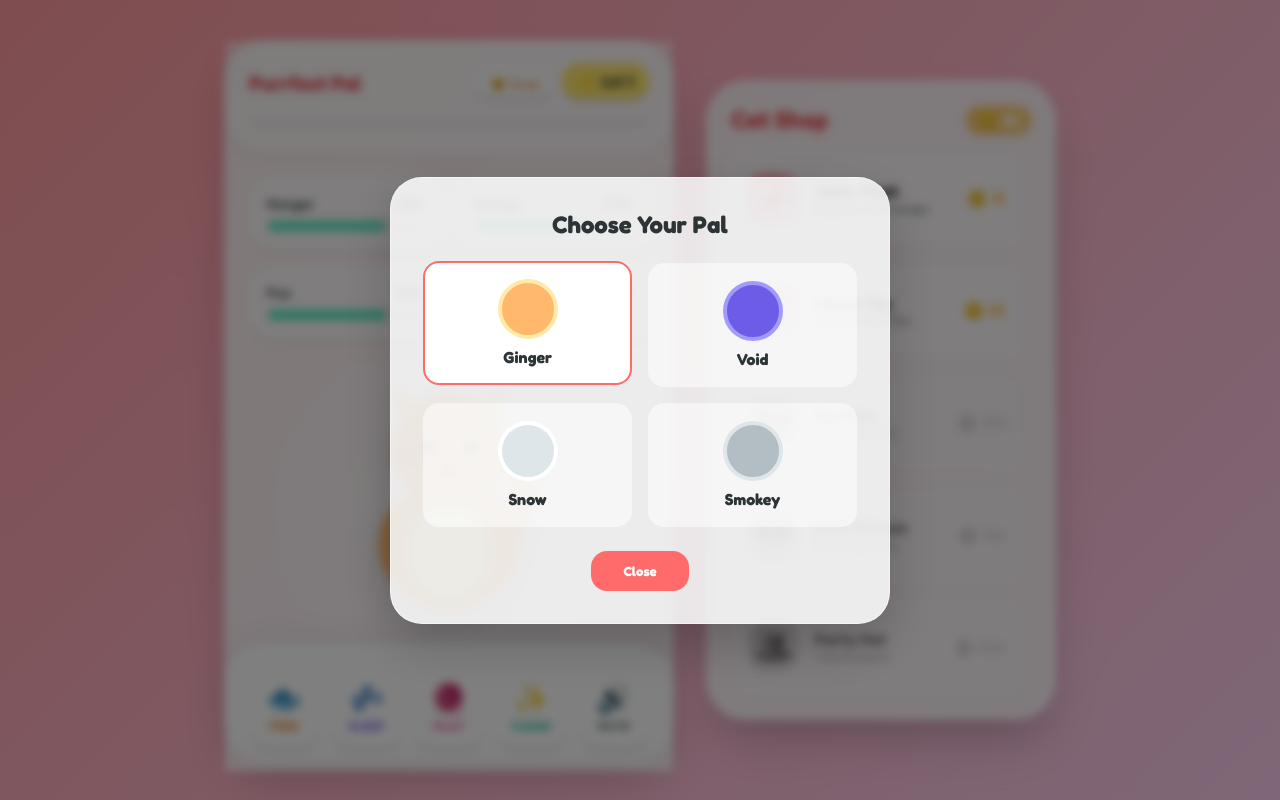
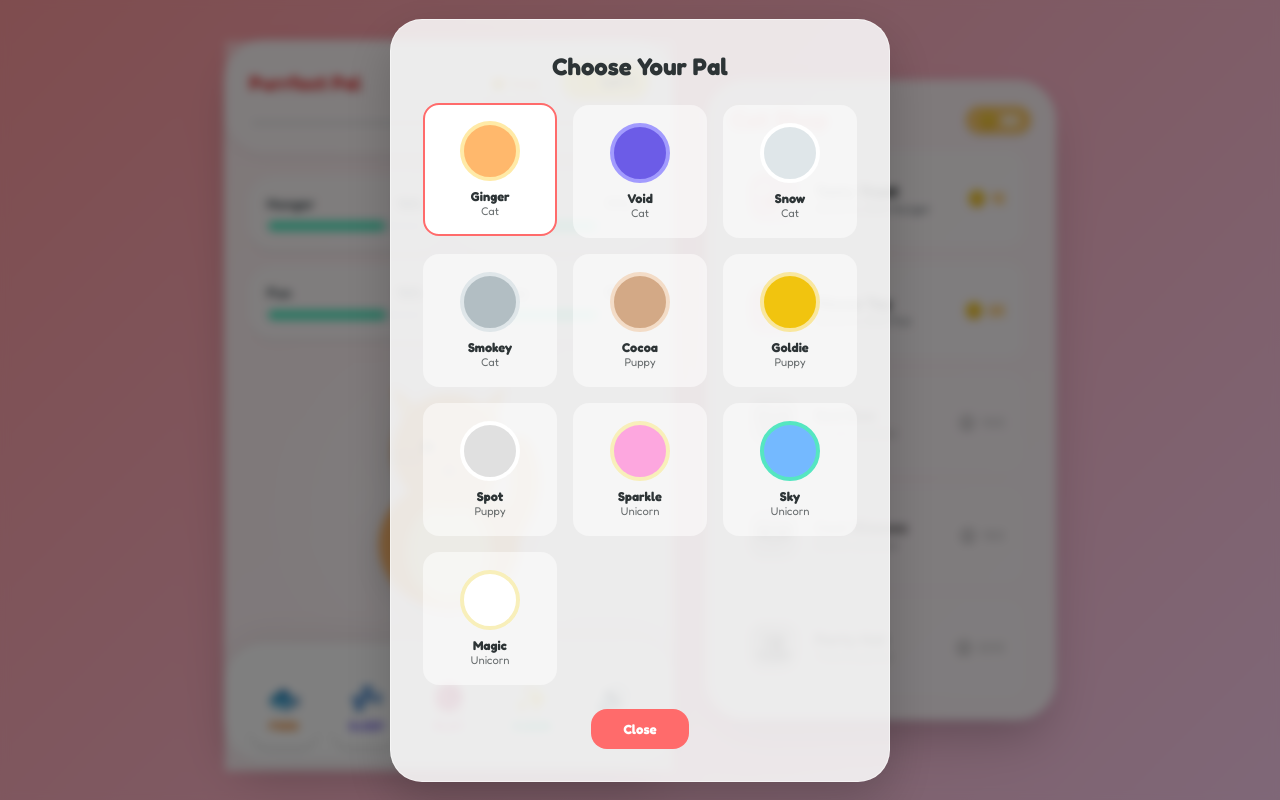
Before and after one commit to pandeypunit/pet, a plain HTML site: page index.html in a window 1280 px wide. Both pictures are taken after a click on the button "🐱 Swap". Drawn offline with Linux system fonts and the light colour scheme.

Commit message:
puppy and unicorn

```diff
--- a/index.html
+++ b/index.html
@@ -810,7 +810,7 @@
                     <h1 style="font-size: 1.25rem;">Purrfect Pal</h1>
                     <div style="display: flex; gap: 0.5rem; align-items: center;">
                         <button class="btn" style="padding: 0.25rem 0.75rem; font-size: 0.8rem;"
-                            onclick="game.openCatSelect()">🐱 Swap</button>
+                            onclick="game.openPetSelect()">🐱 Swap</button>
                         <div class="level-badge">
                             <span>⭐ Lvl <span id="level-display">1</span></span>
                         </div>
@@ -947,7 +947,7 @@
                 <div class="cat-options" id="cat-options">
                     <!-- Options injected by JS -->
                 </div>
-                <button class="close-btn" onclick="game.closeCatSelect()">Close</button>
+                <button class="close-btn" onclick="game.closePetSelect()">Close</button>
             </div>
         </div>
     </div>
@@ -992,13 +992,52 @@
                     { id: 'hat', name: 'Party Hat', icon: '🎩', price: 200, type: 'accessory', desc: 'Time to party!' }
                 ];
 
-                this.catTypes = {
+                this.petTypes = {
+                    'cat': {
+                        name: 'Cat',
+                        variants: {
                             'orange': { name: 'Ginger', body: '#FFB86C', belly: '#FFEAA7' },
-                    'black': { name: 'Void', body: '#6C5CE7', belly: '#A29BFE' }, // Changed to Purple
+                            'black': { name: 'Void', body: '#6C5CE7', belly: '#A29BFE' },
                             'white': { name: 'Snow', body: '#DFE6E9', belly: '#FFFFFF' },
                             'grey': { name: 'Smokey', body: '#B2BEC3', belly: '#DFE6E9' }
+                        },
+                        shapes: {
+                            ears: 'M 70 75 L 60 40 L 90 65 Z M 130 75 L 140 40 L 110 65 Z',
+                            earInner: 'M 72 70 L 65 50 L 85 65 Z M 128 70 L 135 50 L 115 65 Z',
+                            tail: 'M 140 150 Q 170 120 160 90'
+                        }
+                    },
+                    'puppy': {
+                        name: 'Puppy',
+                        variants: {
+                            'brown': { name: 'Cocoa', body: '#D3A986', belly: '#F3DCC7' },
+                            'golden': { name: 'Goldie', body: '#F1C40F', belly: '#F9E79F' },
+                            'spotted': { name: 'Spot', body: '#E0E0E0', belly: '#FFFFFF' }
+                        },
+                        shapes: {
+                            ears: 'M 60 70 Q 50 90 70 100 L 75 80 Z M 140 70 Q 150 90 130 100 L 125 80 Z', // Floppy ears
+                            earInner: '', // No inner ear visible for floppy
+                            tail: 'M 140 140 Q 160 130 150 110' // Short tail
+                        }
+                    },
+                    'unicorn': {
+                        name: 'Unicorn',
+                        variants: {
+                            'pink': { name: 'Sparkle', body: '#FDA7DF', belly: '#F8EFBA' },
+                            'blue': { name: 'Sky', body: '#74B9FF', belly: '#55E6C1' },
+                            'white': { name: 'Magic', body: '#FFFFFF', belly: '#F8EFBA' }
+                        },
+                        shapes: {
+                            ears: 'M 70 75 L 60 40 L 90 65 Z M 130 75 L 140 40 L 110 65 Z', // Pointy ears
+                            earInner: 'M 72 70 L 65 50 L 85 65 Z M 128 70 L 135 50 L 115 65 Z',
+                            tail: 'M 140 150 Q 170 120 160 90', // Fluffy tail (styled via CSS maybe?)
+                            horn: 'M 95 60 L 100 30 L 105 60 Z'
+                        }
+                    }
                 };
-                this.currentCatType = 'orange';
+
+                this.currentPet = 'cat';
+                this.currentVariant = 'orange';
 
                 this.init();
             }
@@ -1008,7 +1047,7 @@
                 this.startGameLoop();
                 this.updateUI();
                 this.renderShop();
-                this.renderCat();
+                this.renderPet();
 
                 // Add click handler to cat
                 document.getElementById('cat-svg').addEventListener('click', (e) => {
@@ -1032,55 +1071,93 @@
                 controls.style.gridTemplateColumns = 'repeat(5, 1fr)';
             }
 
-            openCatSelect() {
+            openPetSelect() {
                 const modal = document.getElementById('cat-select-modal');
                 const container = document.getElementById('cat-options');
                 container.innerHTML = '';
-
-                Object.entries(this.catTypes).forEach(([key, type]) => {
+                container.style.gridTemplateColumns = 'repeat(3, 1fr)'; // Adjust for more items
+
+                // Render types and their variants
+                Object.entries(this.petTypes).forEach(([typeKey, typeData]) => {
+                    Object.entries(typeData.variants).forEach(([varKey, varData]) => {
                         const div = document.createElement('div');
-                    div.className = `cat-option ${this.currentCatType === key ? 'selected' : ''}`;
-                    div.onclick = () => this.selectCat(key);
+                        div.className = `cat-option ${this.currentPet === typeKey && this.currentVariant === varKey ? 'selected' : ''}`;
+                        div.onclick = () => this.selectPet(typeKey, varKey);
 
                         div.innerHTML = `
-                        <div class="cat-preview" style="background: ${type.body}; border: 4px solid ${type.belly};"></div>
-                        <div style="font-weight: bold;">${type.name}</div>
+                            <div class="cat-preview" style="background: ${varData.body}; border: 4px solid ${varData.belly};"></div>
+                            <div style="font-weight: bold; font-size: 0.8rem;">${varData.name}</div>
+                            <div style="font-size: 0.7rem; opacity: 0.7;">${typeData.name}</div>
                         `;
                         container.appendChild(div);
                     });
+                });
 
                 modal.classList.add('visible');
             }
 
-            closeCatSelect() {
+            closePetSelect() {
                 document.getElementById('cat-select-modal').classList.remove('visible');
             }
 
-            selectCat(type) {
-                this.currentCatType = type;
-                this.renderCat();
-                this.closeCatSelect();
-                this.showToast(`Selected ${this.catTypes[type].name}!`);
+            selectPet(type, variant) {
+                this.currentPet = type;
+                this.currentVariant = variant;
+                this.renderPet();
+                this.closePetSelect();
+                this.showToast(`Selected ${this.petTypes[type].variants[variant].name}!`);
                 this.soundManager.play('feed');
             }
 
-            renderCat() {
-                const colors = this.catTypes[this.currentCatType];
+            renderPet() {
+                const typeData = this.petTypes[this.currentPet];
+                const colors = typeData.variants[this.currentVariant];
+                const shapes = typeData.shapes;
                 const svg = document.getElementById('cat-svg');
 
-                // Update Body and Ears (Fill)
-                svg.querySelectorAll('.cat-body, .cat-ear').forEach(el => {
-                    el.style.fill = colors.body;
-                });
-
-                // Update Tail (Stroke)
+                // Update Tail
                 const tail = svg.querySelector('.cat-tail');
-                if (tail) tail.style.stroke = colors.body;
-
-                // Update Belly and Inner Ears (Fill)
-                svg.querySelectorAll('.cat-belly, .cat-ear-inner').forEach(el => {
-                    el.style.fill = colors.belly;
-                });
+                if (tail) {
+                    tail.setAttribute('d', shapes.tail);
+                    tail.style.stroke = colors.body;
+                }
+
+                // Update Body/Head Colors
+                svg.querySelectorAll('.cat-body').forEach(el => el.style.fill = colors.body);
+                svg.querySelectorAll('.cat-belly').forEach(el => el.style.fill = colors.belly);
+
+                // Handle Ears (Complex because count might change or shape is complex)
+                const headGroup = svg.querySelector('g[transform="translate(0, -10)"]');
+
+                // Remove old ears
+                headGroup.querySelectorAll('.cat-ear, .cat-ear-inner, .unicorn-horn').forEach(e => e.remove());
+
+                // Add new ears
+                const newEars = document.createElementNS("http://www.w3.org/2000/svg", "path");
+                newEars.setAttribute("d", shapes.ears);
+                newEars.setAttribute("class", "cat-ear");
+                newEars.style.fill = colors.body;
+                headGroup.prepend(newEars);
+
+                if (shapes.earInner) {
+                    const newEarInner = document.createElementNS("http://www.w3.org/2000/svg", "path");
+                    newEarInner.setAttribute("d", shapes.earInner);
+                    newEarInner.setAttribute("class", "cat-ear-inner");
+                    newEarInner.style.fill = colors.belly;
+                    // Insert after ears
+                    newEars.after(newEarInner);
+                }
+
+                // Handle Unicorn Horn
+                if (this.currentPet === 'unicorn' && shapes.horn) {
+                    const horn = document.createElementNS("http://www.w3.org/2000/svg", "path");
+                    horn.setAttribute("d", shapes.horn);
+                    horn.setAttribute("class", "unicorn-horn");
+                    horn.style.fill = "#F1C40F"; // Gold horn
+                    horn.style.stroke = "#F39C12";
+                    horn.style.strokeWidth = "1";
+                    headGroup.appendChild(horn); // Add on top
+                }
             }
 
             startGameLoop() {
```
Lines whose indentation alone changed are shown as unchanged.
